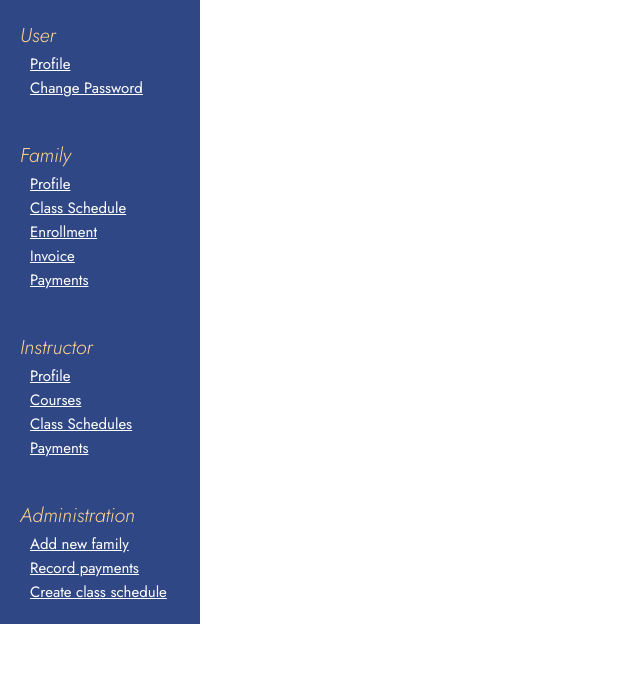
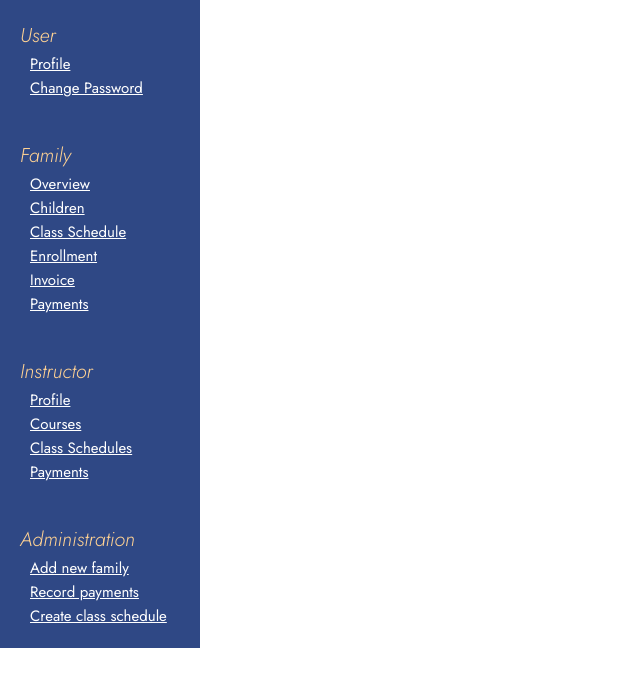
Before and after one commit to CarolineMacri/jmj-cards, a website: page sidenav.html in a window 1280 px wide. Shown: the whole page, without its empty margins (0-640 px from the left). Drawn offline with Linux system fonts and the light colour scheme.

Commit message:
slight change to side nav

```diff
--- a/sidenav.html
+++ b/sidenav.html
@@ -31,7 +31,8 @@
       </div>
       <div class="side-nav__section">
         <h3 class="side-nav__heading">Family</h3>
-        <a href="#" class="side-nav__item">Profile</a>
+        <a href="#" class="side-nav__item">Overview</a>
+        <a href="#" class="side-nav__item">Children</a>
         <a href="#" class="side-nav__item">Class Schedule</a>
         <a href="#" class="side-nav__item">Enrollment</a>
         <a href="#" class="side-nav__item">Invoice</a>
```
